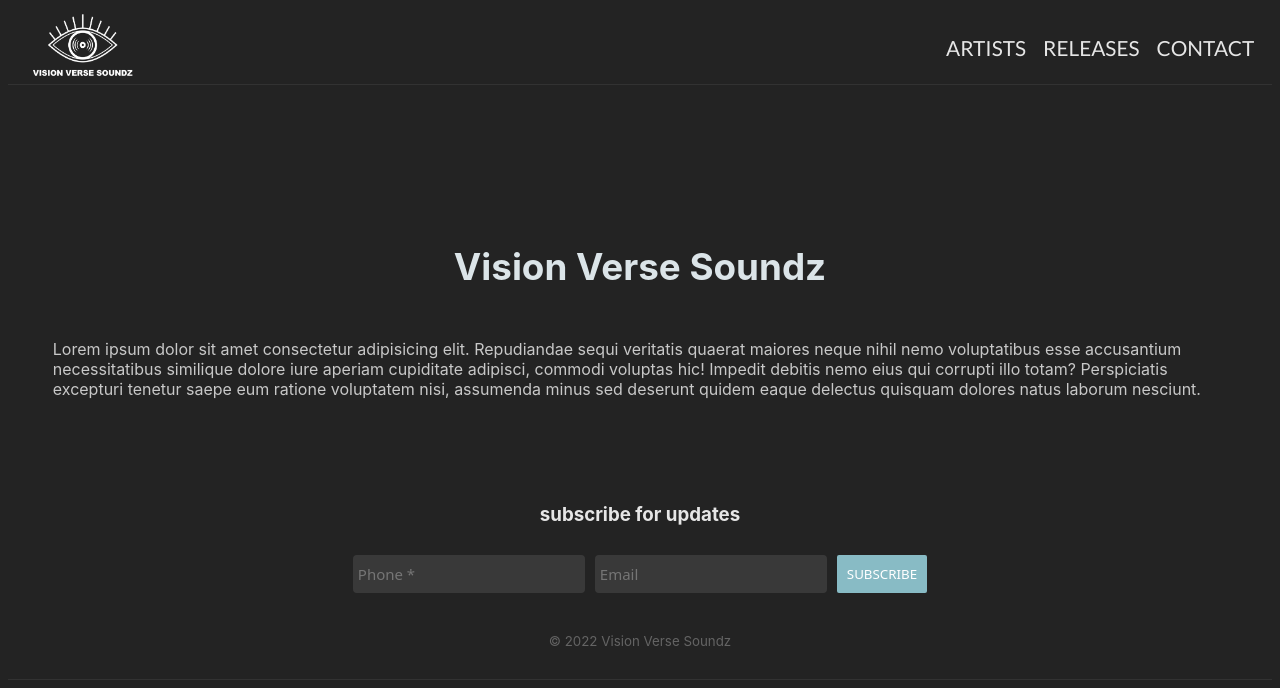
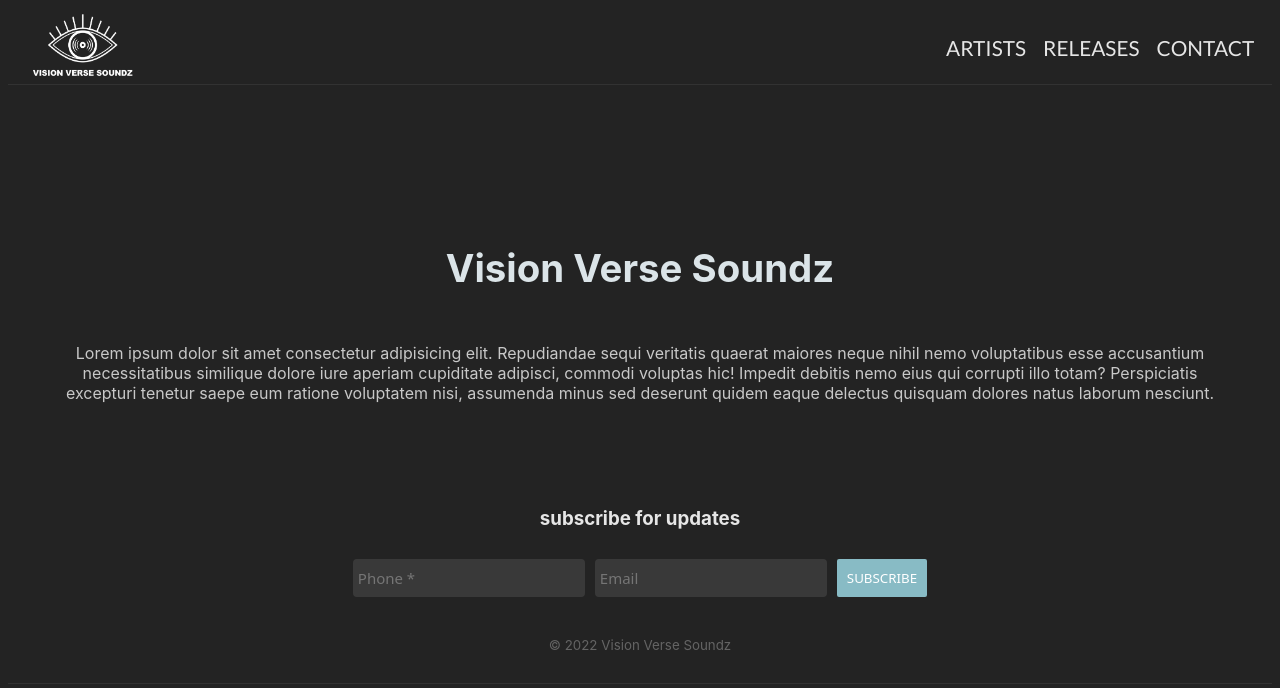
Before and after one commit to jasoncassella/vision-verse-soundz, a Next.js app: page / in a window 1280 px wide. Shown: the top 688 px of the page. Built offline with nearby package versions, Linux system fonts and the light colour scheme.

Commit message:
need padding there

```diff
--- a/styles/globals.css
+++ b/styles/globals.css
@@ -108,12 +108,13 @@ small {
   color: rgb(219, 228, 232);
   padding-bottom: 20px;
   text-align: center;
-  font-size: 2.3rem;
+  font-size: 2.4rem;
 }
 
 .text {
   color: rgb(200, 200, 200);
   padding: 0 2.8rem;
+  text-align: center;
 }
 
 section {
@@ -171,6 +172,7 @@ form button {
 }
 
 .socials {
+  padding-top: 1.5rem;
   margin: auto;
   width: 50%;
   display: flex;
```
